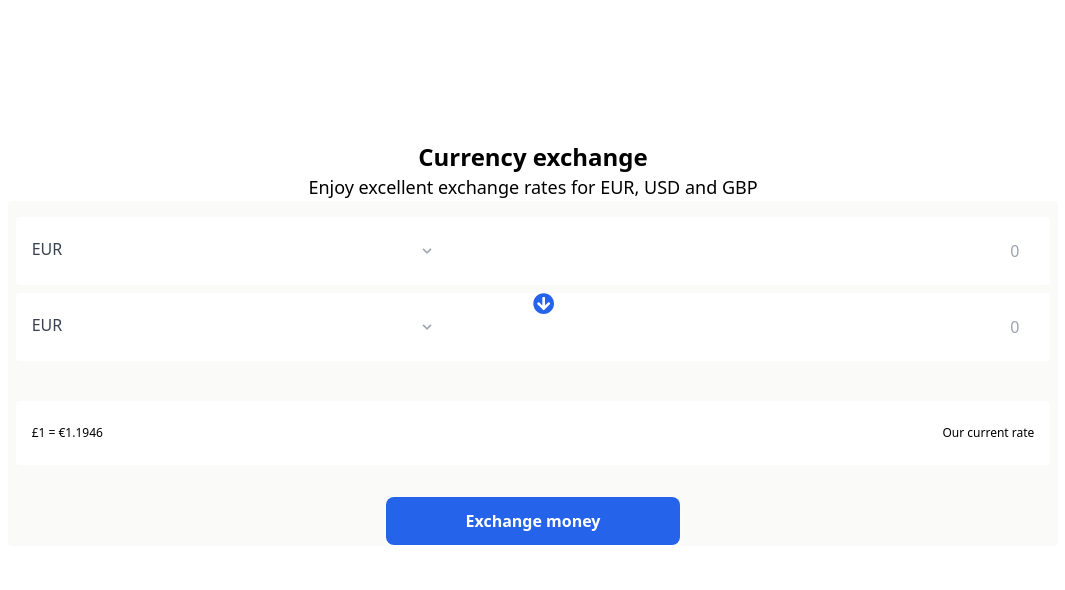
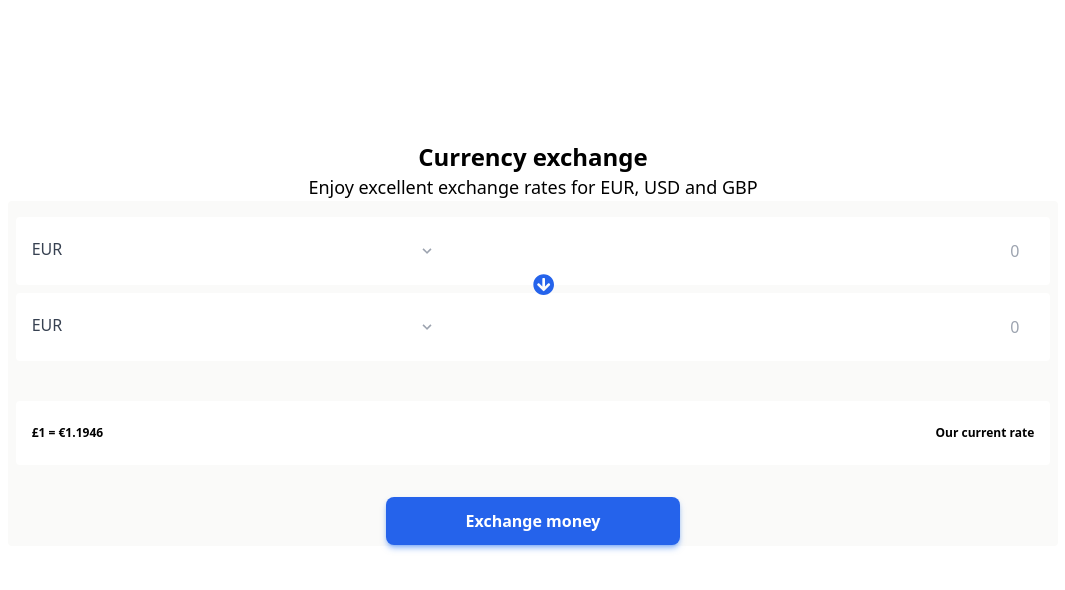
Before and after one commit to koladev32/currency-exchange-widget, a React (Create React App) app: page / in a window 1280 px wide. Shown: the top 590 px of the page, without its empty margins (107-1172 px from the left). Built offline with nearby package versions, Linux system fonts and the light colour scheme.

Commit message:
- feat: minor ui refactoring

```diff
--- a/src/App.css
+++ b/src/App.css
@@ -1,38 +1,3 @@
-.App {
-  text-align: center;
+#arrow-exchange{
+  bottom: 505px;
 }
-
-.App-logo {
-  height: 40vmin;
-  pointer-events: none;
-}
-
-@media (prefers-reduced-motion: no-preference) {
-  .App-logo {
-    animation: App-logo-spin infinite 20s linear;
-  }
-}
-
-.App-header {
-  background-color: #282c34;
-  min-height: 100vh;
-  display: flex;
-  flex-direction: column;
-  align-items: center;
-  justify-content: center;
-  font-size: calc(10px + 2vmin);
-  color: white;
-}
-
-.App-link {
-  color: #61dafb;
-}
-
-@keyframes App-logo-spin {
-  from {
-    transform: rotate(0deg);
-  }
-  to {
-    transform: rotate(360deg);
-  }
-}
--- a/src/App.tsx
+++ b/src/App.tsx
@@ -1,6 +1,7 @@
 import React from "react";
 import { FontAwesomeIcon } from "@fortawesome/react-fontawesome";
 import { faArrowCircleDown } from "@fortawesome/free-solid-svg-icons";
+import "./App.css";
 
 function App() {
   return (
@@ -45,7 +46,7 @@ function App() {
               />
             </div>
           </div>
-          <FontAwesomeIcon icon={faArrowCircleDown} size="lg" className="text-blue-600 absolute m-auto left-1/2" />
+          <FontAwesomeIcon id="arrow-exchange" icon={faArrowCircleDown} size="lg" className="text-blue-600 absolute left-1/2" />
           <div className="flex flex-row bg-white py-2 my-2 rounded">
             <div className="relative w-3/6 hover:bg-stone-50">
               <select
@@ -81,7 +82,7 @@ function App() {
             </div>
           </div>
           <div className="flex flex-row bg-white py-2 mt-10 rounded">
-            <div className="flex flex-row justify-between w-full p-4">
+            <div className="flex flex-row justify-between w-full p-4 font-semibold">
               <p className="text-xs">
                 £1 = €1.1946
               </p>
@@ -91,7 +92,7 @@ function App() {
             </div>
           </div>
           <div className="flex flex-row py-2 mt-6 rounded justify-center">
-            <button type="submit" className="bg-blue-600 rounded-lg py-3 text-white px-20 font-semibold shadow-md shadow-current shadow-blue-500/50">
+            <button type="submit" className="bg-blue-600 rounded-lg py-3 text-white px-20 font-semibold shadow-md shadow-blue-500/50">
               Exchange money
             </button>
           </div>
```
